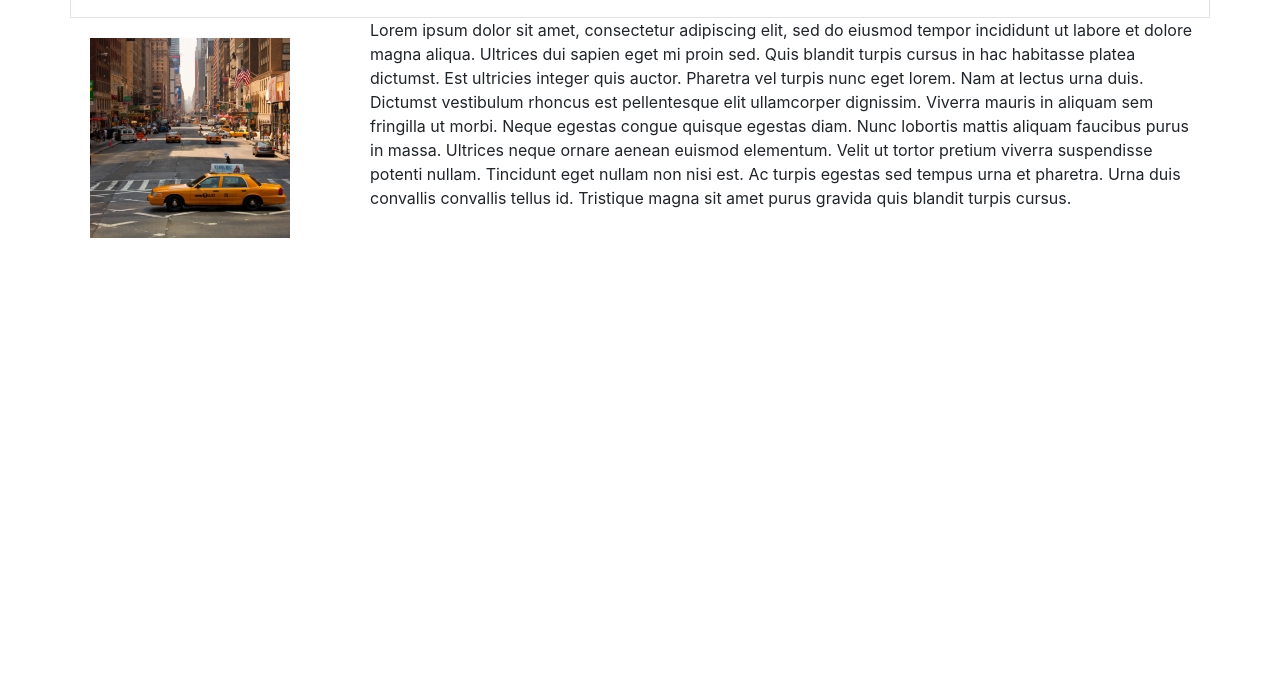
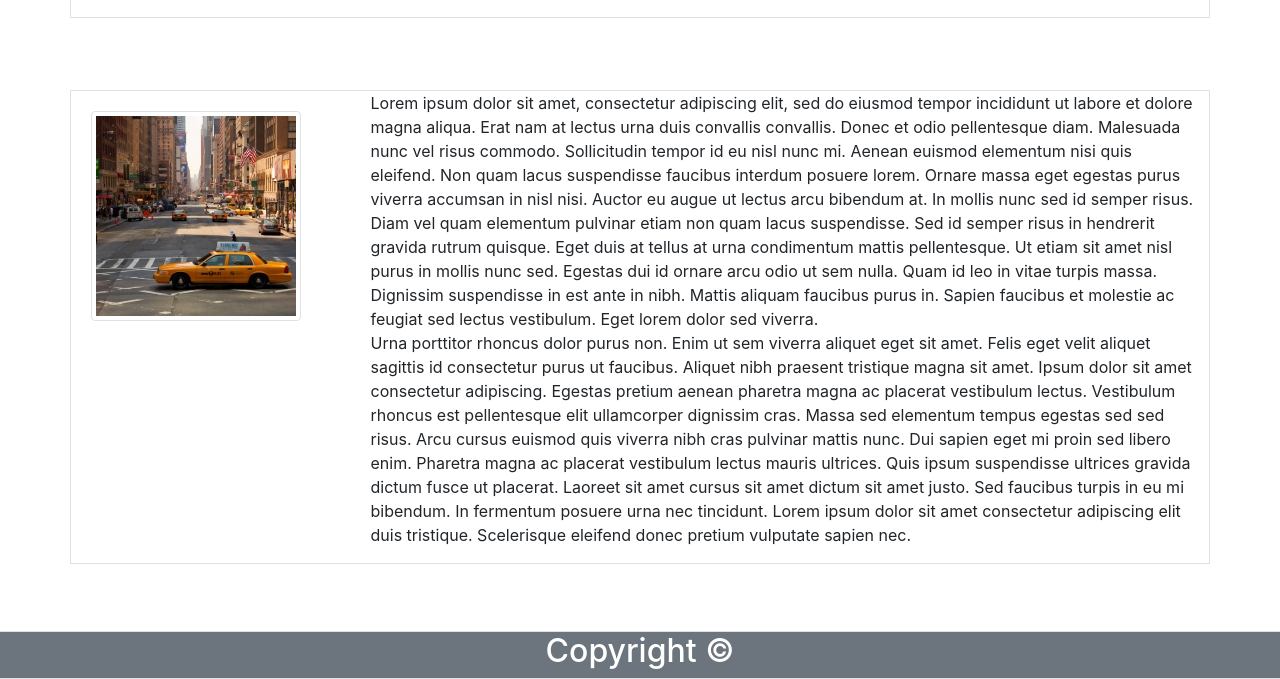
Before and after one commit to zachisaac/bootstrap-portfolio, a plain HTML site: page index.html in a window 1280 px wide. Shown: the part 121-800 px from the top of the page. Drawn offline with nearby package versions, Linux system fonts and the light colour scheme.

Commit message:
Second Commit

```diff
--- a/index.html
+++ b/index.html
@@ -32,15 +32,28 @@
             </ul>
         </div>
     </div>
-
+    <br>
+    <br>
+    <br>
     <!--Body Element-->
 
-    <div class="row">
+    <div class="row border float-left">
         <div class="col-sm-3 card-body">
-            <img src="placeimg_200_200_arch.jpg" alt="placeholder class="img-thumbnail"">
+            <img src="placeimg_200_200_arch.jpg" alt="placeholder" class="img-thumbnail float-left">
         </div>
-        <div class="col-sm-9">
-            <p>Lorem ipsum dolor sit amet, consectetur adipiscing elit, sed do eiusmod tempor incididunt ut labore et dolore magna aliqua. Ultrices dui sapien eget mi proin sed. Quis blandit turpis cursus in hac habitasse platea dictumst. Est ultricies integer quis auctor. Pharetra vel turpis nunc eget lorem. Nam at lectus urna duis. Dictumst vestibulum rhoncus est pellentesque elit ullamcorper dignissim. Viverra mauris in aliquam sem fringilla ut morbi. Neque egestas congue quisque egestas diam. Nunc lobortis mattis aliquam faucibus purus in massa. Ultrices neque ornare aenean euismod elementum. Velit ut tortor pretium viverra suspendisse potenti nullam. Tincidunt eget nullam non nisi est. Ac turpis egestas sed tempus urna et pharetra. Urna duis convallis convallis tellus id. Tristique magna sit amet purus gravida quis blandit turpis cursus.</p>
+        <div class="col-sm-9 float-left">
+            <p>Lorem ipsum dolor sit amet, consectetur adipiscing elit, sed do eiusmod tempor incididunt ut labore et dolore magna aliqua. Erat nam at lectus urna duis convallis convallis. Donec et odio pellentesque diam. Malesuada nunc vel risus commodo. Sollicitudin tempor id eu nisl nunc mi. Aenean euismod elementum nisi quis eleifend. Non quam lacus suspendisse faucibus interdum posuere lorem. Ornare massa eget egestas purus viverra accumsan in nisl nisi. Auctor eu augue ut lectus arcu bibendum at. In mollis nunc sed id semper risus. Diam vel quam elementum pulvinar etiam non quam lacus suspendisse. Sed id semper risus in hendrerit gravida rutrum quisque. Eget duis at tellus at urna condimentum mattis pellentesque. Ut etiam sit amet nisl purus in mollis nunc sed. Egestas dui id ornare arcu odio ut sem nulla. Quam id leo in vitae turpis massa. Dignissim suspendisse in est ante in nibh. Mattis aliquam faucibus purus in. Sapien faucibus et molestie ac feugiat sed lectus vestibulum. Eget lorem dolor sed viverra.<br>
+               Urna porttitor rhoncus dolor purus non. Enim ut sem viverra aliquet eget sit amet. Felis eget velit aliquet sagittis id consectetur purus ut faucibus. Aliquet nibh praesent tristique magna sit amet. Ipsum dolor sit amet consectetur adipiscing. Egestas pretium aenean pharetra magna ac placerat vestibulum lectus. Vestibulum rhoncus est pellentesque elit ullamcorper dignissim cras. Massa sed elementum tempus egestas sed sed risus. Arcu cursus euismod quis viverra nibh cras pulvinar mattis nunc. Dui sapien eget mi proin sed libero enim. Pharetra magna ac placerat vestibulum lectus mauris ultrices. Quis ipsum suspendisse ultrices gravida dictum fusce ut placerat. Laoreet sit amet cursus sit amet dictum sit amet justo. Sed faucibus turpis in eu mi bibendum. In fermentum posuere urna nec tincidunt. Lorem ipsum dolor sit amet consectetur adipiscing elit duis tristique. Scelerisque eleifend donec pretium vulputate sapien nec.
+            </p>
+        </div>
+    </div>
+    <br>
+    <br>
+    <br>
+    <!--Footer Element-->
+    <div class="row border fixed-bottom">
+        <div class="col-sm-12 text-center bg-secondary text-white">
+            <h2>Copyright &copy;</h6>
         </div>
     </div>
 
```
